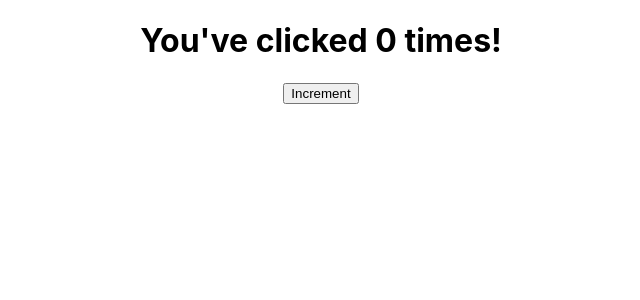
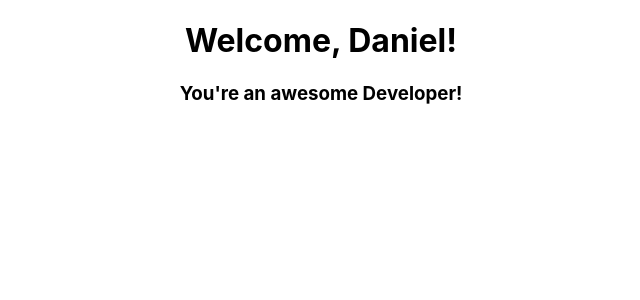
Before and after one commit to DanielBrito/react-js-studies, a React (Create React App) app in the folder hello-world/: page / in a window 1280 px wide. Shown: the top 300 px of the page, without its empty margins (319-959 px from the left). Built offline with nearby package versions, Linux system fonts and the light colour scheme.

Commit message:
Destructuting props and states

```diff
--- a/hello-world/src/App.js
+++ b/hello-world/src/App.js
@@ -11,7 +11,7 @@ function App() {
   return (
     <div className="App">
 
-      <Counter/>
+      {/* <Counter/> */}
 
       {/* <Message/> */}
 
@@ -28,6 +28,11 @@ function App() {
       <Welcome name="Daniel" profession="Developer"/>
       <Welcome name="Maria" profession="Software Engineer"/>
       <Welcome name="Carlos" profession="UI Designer"/> */}
+
+      {/* <Greet name="Daniel" profession="Developer"/> */}
+
+      <Welcome name="Daniel" profession="Developer"/>
+
     </div>
   )
 }
--- a/hello-world/src/components/Greet.js
+++ b/hello-world/src/components/Greet.js
@@ -8,13 +8,38 @@ function Greet(){
 
 // Rewriting with ES6 syntax:
 
-const Greet = (props) => {
-    console.log(props)
+// First way (through props):
+// const Greet = ({props}) => {
+//     console.log(props)
+//     return (
+//         <div>
+//             <h1>Hello, {props.name}!</h1>
+//             <h3>You're a great {props.profession}!</h3>
+//             {props.children}
+//             <br/>
+//         </div>
+//     )
+// }
+
+// Second way (unpacking props):
+// const Greet = ({name, profession}) => {
+//     console.log("Name: " + name + " | Profession: " + profession)
+//     return (
+//         <div>
+//             <h1>Hello, {name}!</h1>
+//             <h3>You're a great {profession}!</h3>
+//             <br/>
+//         </div>
+//     )
+// }
+
+// Third way (unpacking props inside the function):
+const Greet = props => {
+    const {name, profession} = props
     return (
         <div>
-            <h1>Hello, {props.name}!</h1>
-            <h3>You're a great {props.profession}!</h3>
-            {props.children}
+            <h1>Hello, {name}!</h1>
+            <h3>You're a great {profession}!</h3>
             <br/>
         </div>
     )
--- a/hello-world/src/components/Welcome.js
+++ b/hello-world/src/components/Welcome.js
@@ -2,10 +2,12 @@ import React, {Component} from 'react'
 
 class Welcome extends Component{
     render() {
+        // Extracting props:
+        const {name, profession} = this.props
         return (
             <div>
-                <h1>Welcome, {this.props.name}!</h1>
-                <h3>You're an awesome {this.props.profession}!</h3>
+                <h1>Welcome, {name}!</h1>
+                <h3>You're an awesome {profession}!</h3>
                 <br/>
             </div>
         )
```
